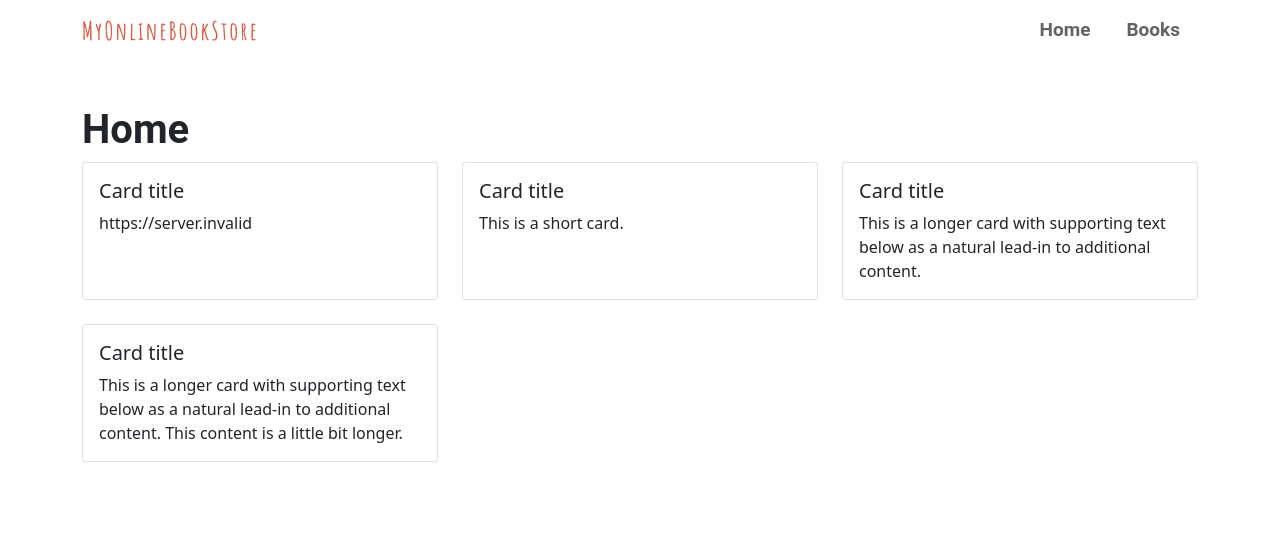
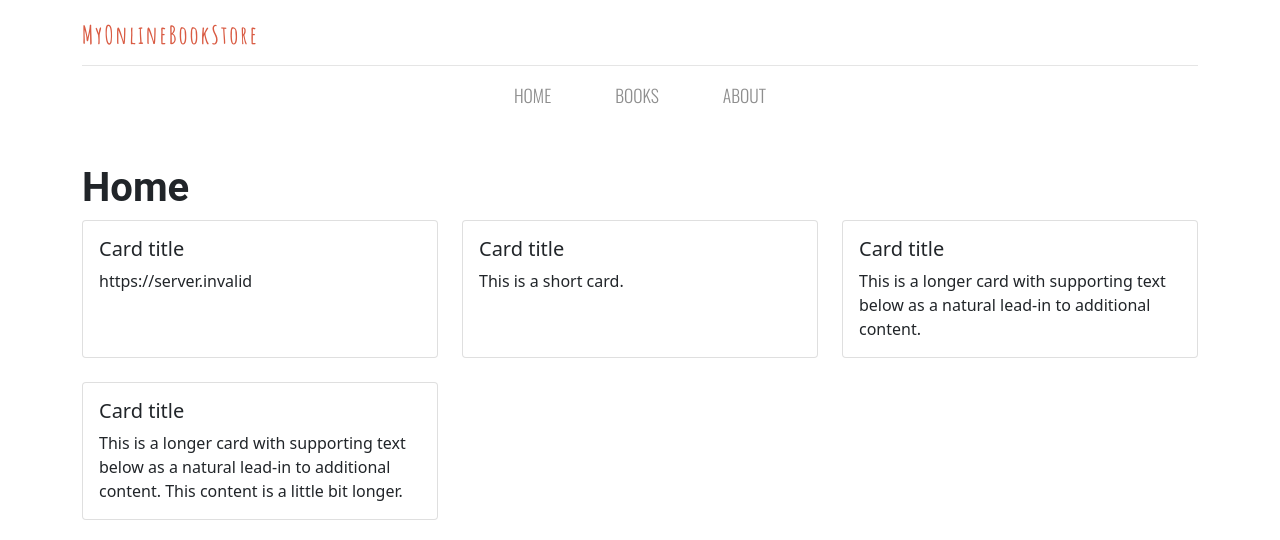
Before and after one commit to jeremychauvet/showroom-aws-developer, a Vue app in the folder web/: page / in a window 1280 px wide. Shown: the top 540 px of the page. Built offline with nearby package versions, Linux system fonts and the light colour scheme; no server answers.

Commit message:
Menu design update.

```diff
--- a/web/src/components/GlobalNav.vue
+++ b/web/src/components/GlobalNav.vue
@@ -8,13 +8,18 @@
       <div class="navbar-collapse collapse" id="collapseNavbar">
           <ul class="navbar-nav ms-auto">
               <li class="nav-item">
-                  <router-link class="nav-link" to="/">Home</router-link>
+                <i class="gg-user"></i>
               </li>
               <li class="nav-item">
-                  <router-link class="nav-link" to="/books">Books</router-link>
+                <i class="gg-box"></i>
               </li>
           </ul>
       </div>
+    </nav>
+    <nav class="navbar navbar-expand-lg sub-navbar">
+      <router-link class="nav-link" to="/">Home</router-link>
+      <router-link class="nav-link" to="/books">Books</router-link>
+      <router-link class="nav-link" to="#">About</router-link>
     </nav>
   </div>
 </template>
@@ -42,6 +47,24 @@
   color: #D95B43;
 }
 
+.navbar {
+  padding: 1rem 0 .7rem 0 !important;
+}
+
+.sub-navbar {
+  justify-content: center !important;
+  border-top: 1px solid #E5E5E5;
+}
+
+.sub-navbar > a {
+  color: #8E8E8E;
+  font-family: 'Oswald', sans-serif;
+  font-weight: 200 !important;
+  font-size: 1.1rem;
+  padding: 0 2rem;
+  text-transform: uppercase;
+}
+
 .nav-link {
   color: #636363;
   font-weight: 500;
@@ -53,4 +76,15 @@
 .nav-link:hover {
   color: #212121;
 }
+
+.navbar-nav > .nav-item {
+  margin: 0 0 0 2rem;
+  color: #8E8E8E;
+}
+
+.navbar-nav > .nav-item:hover {
+  color: #212121;
+  cursor: pointer;
+}
+
 </style>
```
